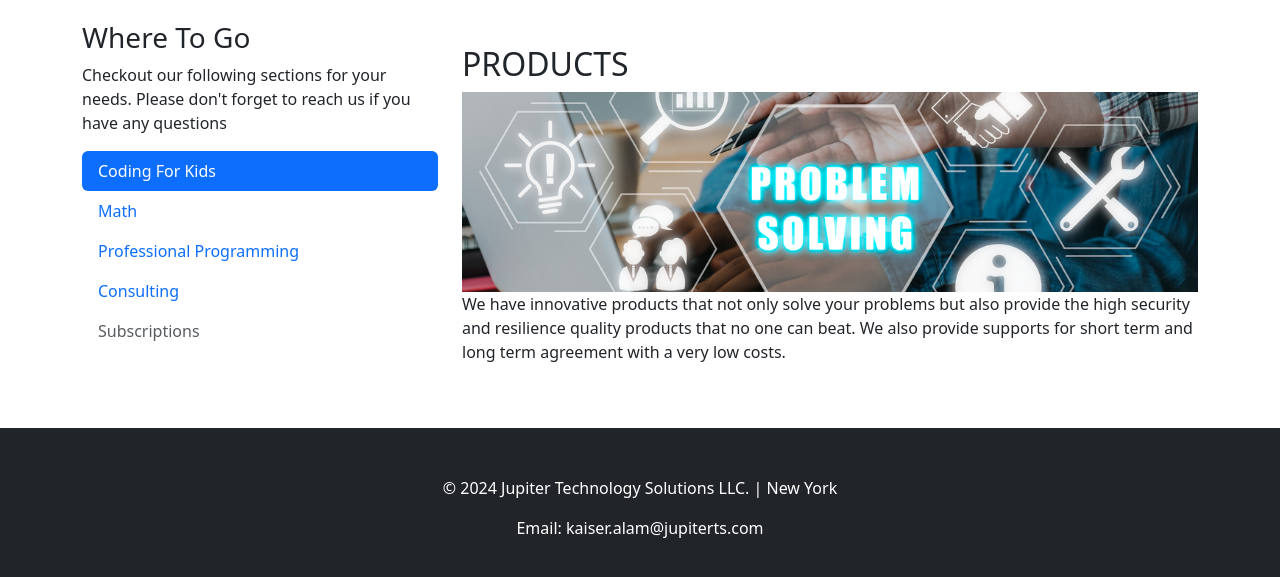
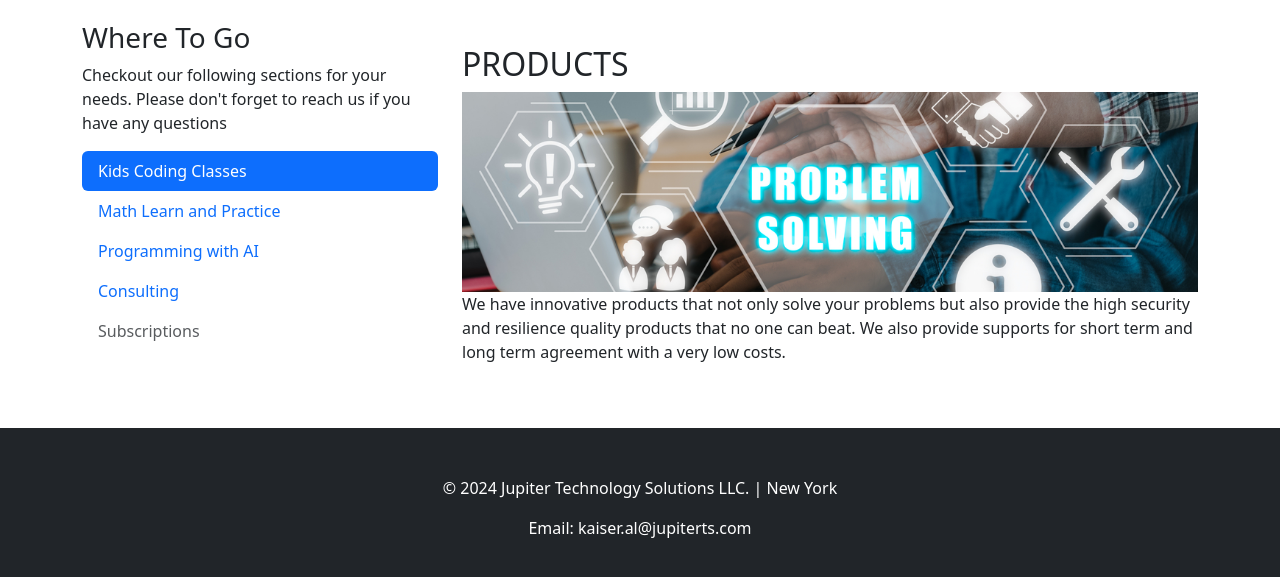
Before and after one commit to jts21/jupiter, a plain HTML site: page index.html in a window 1280 px wide. Shown: the part 683-1260 px from the top of the page. Drawn offline with nearby package versions, Linux system fonts and the light colour scheme.

Commit message:
fix some contents

```diff
--- a/index.html
+++ b/index.html
@@ -89,13 +89,13 @@
           </p>
           <ul class="nav nav-pills flex-column">
             <li class="nav-item">
-              <a class="nav-link active" href="#">Coding For Kids</a>
+              <a class="nav-link active" href="#">Kids Coding Classes</a>
             </li>
             <li class="nav-item">
-              <a class="nav-link" href="#">Math</a>
+              <a class="nav-link" href="#">Math Learn and Practice</a>
             </li>
             <li class="nav-item">
-              <a class="nav-link" href="#">Professional Programming</a>
+              <a class="nav-link" href="#">Programming with AI</a>
             </li>
             <li class="nav-item">
               <a class="nav-link" href="#">Consulting</a>
@@ -130,7 +130,7 @@
 
   <footer class="mt-5 p-5 bg-dark text-white text-center">
     <p>© 2024 Jupiter Technology Solutions LLC. | New York </p>
-    <p>Email: kaiser.alam@jupiterts.com</p>
+    <p>Email: kaiser.al@jupiterts.com</p>
   </footer>
 </body>
 
```
